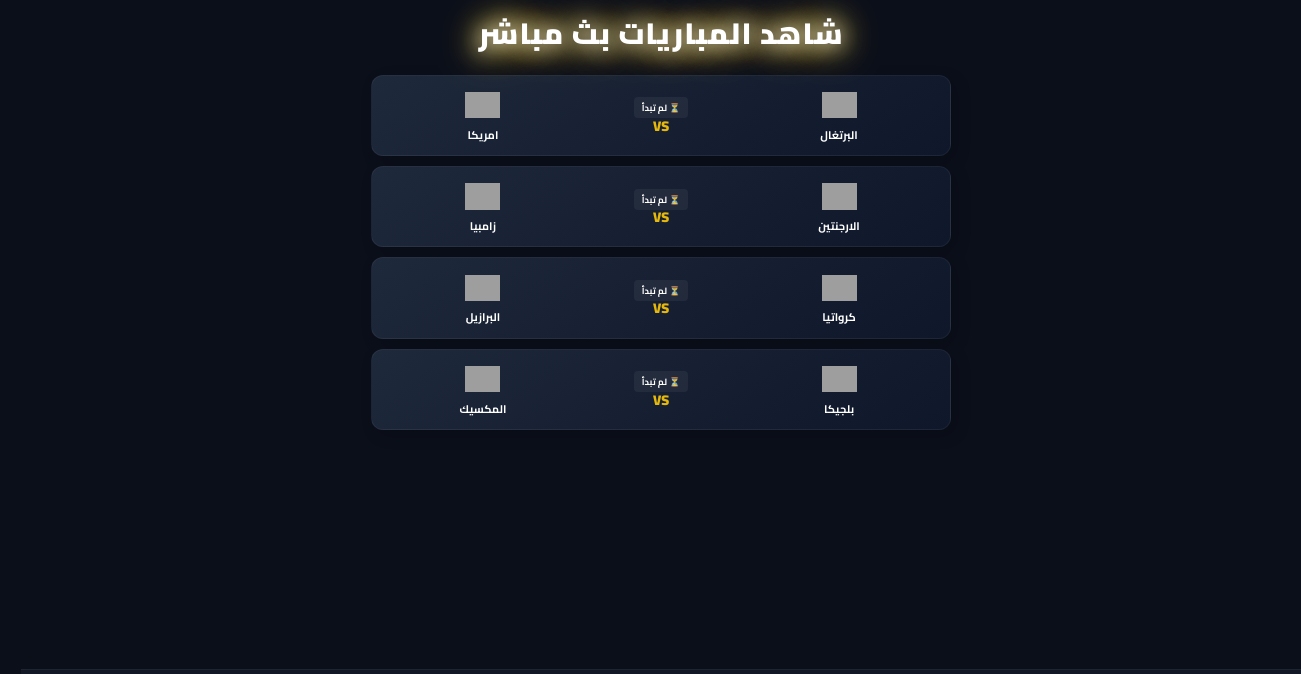
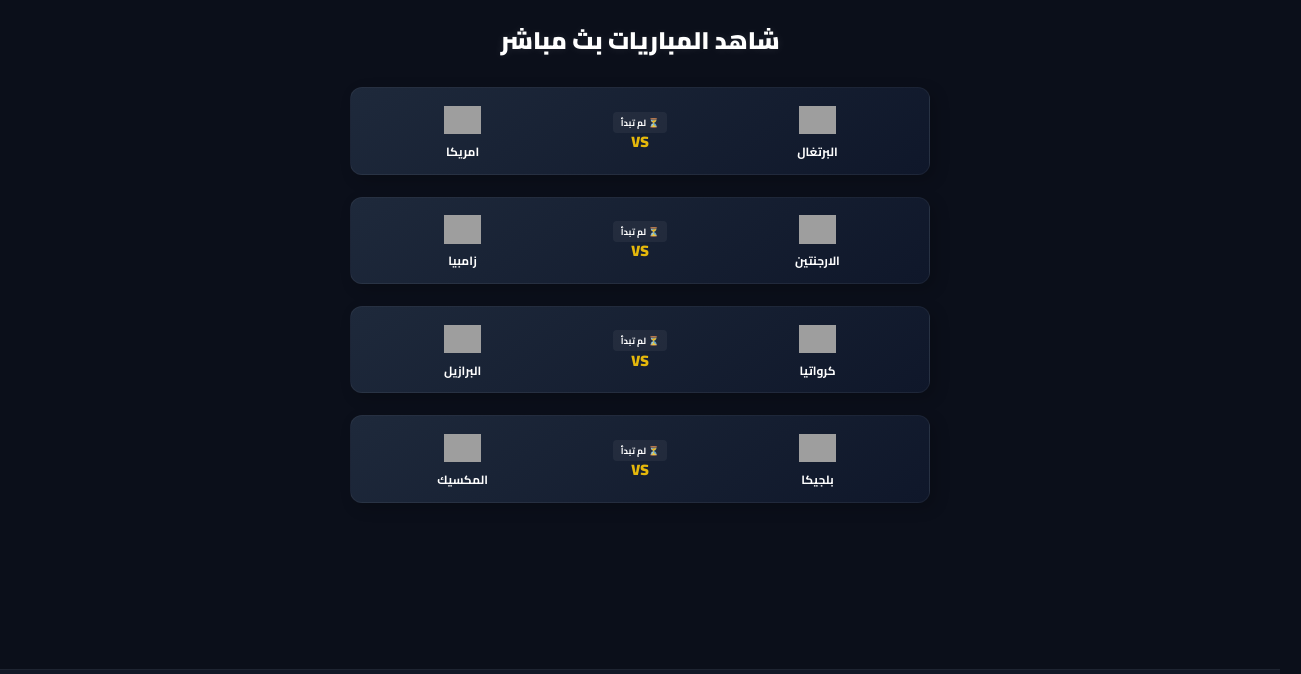
Before and after one commit to romeo311020/ROMEO-MATCH, a plain HTML site: page index.html in a window 1280 px wide. Shown: the part 76-750 px from the top of the page, 1301 px wide, since content can reach past the window. Drawn offline with nearby package versions, Linux system fonts and the light colour scheme; grey boxes are pictures that could not be loaded.

Commit message:
Add files via upload

```diff
--- a/index.html
+++ b/index.html
@@ -602,106 +602,110 @@
 
     <script src="https://cdn.jsdelivr.net/npm/hls.js@latest"></script>
 
-    <style id="new-shining-title-styles">
-        /* تصميم الجملة اللامعة والمنيرة */
-        .shining-title {
-            text-align: center;
-            font-size: 28px;
-            font-weight: 900;
-            margin: 30px 10px 20px;
-            color: #fff;
-            text-transform: uppercase;
-            letter-spacing: 1px;
-            /* تأثير الإضاءة واللمعان */
-            text-shadow: 0 0 10px rgba(255, 255, 255, 0.8),
-                         0 0 20px var(--accent-red),
-                         0 0 30px var(--accent-red);
-            animation: text-glow 2s ease-in-out infinite alternate;
+    <!-- ━━━━━━━━━━━━━━━━━━━━━━━━━━━━━━━━━━━━━━━━━━━━━━━━ -->
+    <!-- 🚀 إضافة التعديلات الجديدة (Add Only) 🚀 -->
+    <!-- ━━━━━━━━━━━━━━━━━━━━━━━━━━━━━━━━━━━━━━━━━━━━━━━━ -->
+
+    <style id="new-simple-styles">
+        /* 1. حذف أزرار التواريخ نهائياً عبر التصميم */
+        .date-nav, #liveNowSection { display: none !important; }
+
+        /* 2. تكبير التصميم بنسبة 8% تقريباً (Scale) */
+        :root {
+            --global-scale: 1.08;
         }
 
-        @keyframes text-glow {
-            from {
-                text-shadow: 0 0 10px rgba(255, 255, 255, 0.8), 0 0 20px var(--accent-red), 0 0 30px var(--accent-red);
-                transform: scale(1);
-            }
-            to {
-                text-shadow: 0 0 20px rgba(255, 255, 255, 1), 0 0 30px var(--accent-gold), 0 0 40px var(--accent-gold);
-                transform: scale(1.05);
-            }
+        body {
+            font-size: calc(14px * var(--global-scale));
         }
 
-        /* إخفاء العناصر القديمة التي لم تعد مطلوبة */
-        .date-nav, #liveNowSection { display: none !important; }
+        /* 2. تنسيق العنوان الرئيسي الجديد */
+        .custom-main-title {
+            text-align: center;
+            font-size: 24px;
+            font-weight: 900;
+            color: #fff;
+            margin: 30px 0 20px 0;
+            display: block;
+            text-shadow: 0 0 10px rgba(255,255,255,0.1);
+        }
+
+        /* تكبير الكروت والمسافات بما يناسب الـ Scale الجديد */
+        .match-card {
+            padding: calc(12px * var(--global-scale)) !important;
+            margin-bottom: 10px !important;
+        }
+
+        .matches-list {
+            gap: 12px !important;
+            padding-top: 10px;
+        }
+
+        .team-col img {
+            width: calc(35px * var(--global-scale)) !important;
+            height: calc(35px * var(--global-scale)) !important;
+        }
+
+        .team-name-small { font-size: calc(11px * var(--global-scale)) !important; }
+        .vs-small { font-size: calc(14px * var(--global-scale)) !important; }
+
+        /* تحسين إضافي للهيدر (تكبير الاسم) */
+        .logo-main {
+            font-size: calc(20px * var(--global-scale) * 1.2) !important;
+            transition: transform 0.3s ease;
+        }
+        .logo-main:hover { transform: scale(1.05); }
     </style>
 
-    <script id="new-combined-logic">
-        // وظيفة دمج كافة المباريات وعرض العنوان الجديد
-        function renderCombinedMatchesWithTitle() {
+    <script id="new-logic-add-only">
+        // وظيفة دمج كافة المباريات في قائمة واحدة
+        function renderAllMatchesSimple() {
             const container = document.getElementById('matchesContainer');
             if(!container) return;
 
-            // التأكد من تحميل البيانات
+            // ننتظر حتى تكتمل البيانات في db أولاً
             if (!db.today.length && !db.yesterday.length && !db.tomorrow.length) {
-                setTimeout(renderCombinedMatchesWithTitle, 500);
+                setTimeout(renderAllMatchesSimple, 500);
                 return;
             }
 
-            // 1. إضافة الجملة اللامعة قبل الحاوية إذا لم تكن موجودة
-            if(!document.getElementById('mainShiningTitle')) {
-                const titleDiv = document.createElement('div');
-                titleDiv.id = 'mainShiningTitle';
-                titleDiv.className = 'shining-title';
-                titleDiv.innerText = 'شاهد المباريات بث مباشر';
-                container.parentNode.insertBefore(titleDiv, container);
+            container.innerHTML = '';
+
+            // إضافة العنوان الرئيسي الجديد أعلى القائمة
+            if(!document.getElementById('addedTitle')) {
+                const title = document.createElement('h2');
+                title.id = 'addedTitle';
+                title.className = 'custom-main-title';
+                title.innerText = 'شاهد المباريات بث مباشر';
+                container.parentNode.insertBefore(title, container);
             }
 
-            // 2. تنظيف الحاوية ودمج كافة المباريات
-            container.innerHTML = '';
+            // دمج كل المصفوفات (yesterday, today, tomorrow) في قائمة واحدة
             const allMatches = [...db.yesterday, ...db.today, ...db.tomorrow];
 
             if (allMatches.length === 0) {
-                container.innerHTML = '<div style="text-align:center; padding:20px; color:gray;">لا توجد مباريات حالياً</div>';
+                container.innerHTML = '<div style="text-align:center; padding:20px; color:gray;">لا توجد مباريات متاحة حالياً</div>';
                 return;
             }
 
+            // عرض المباريات المدمجة بالكامل
             allMatches.forEach(m => {
                 const card = createMatchCard(m);
                 container.appendChild(card);
             });
-
-            // 3. تحديث نصوص الحالة (وقت، مباشر، انتهت) بدلاً من VS
-            const cards = container.querySelectorAll('.match-card');
-            cards.forEach(card => {
-                const midSection = card.querySelector('.match-mid');
-                const vsText = midSection.querySelector('.vs-small');
-                const statusTag = midSection.querySelector('.status-tag');
-                const countdown = midSection.querySelector('.countdown');
-
-                if (statusTag.innerText.includes('لم تبدأ')) {
-                    if (countdown) {
-                        vsText.innerText = countdown.getAttribute('data-time');
-                        vsText.style.fontSize = '12px';
-                    }
-                } else if (statusTag.innerText.includes('مباشر')) {
-                    vsText.innerText = 'مباشر';
-                    vsText.style.color = '#ff3e3e';
-                } else if (statusTag.innerText.includes('انتهت')) {
-                    vsText.innerText = 'انتهت';
-                    vsText.style.color = 'gray';
-                }
-            });
         }
 
-        // ربط الوظيفة الجديدة بدورة حياة التطبيق (Add-Only)
-        const originalHook = loadData;
+        // ربط الوظيفة الجديدة بنهاية عملية تحميل البيانات الأصلية دون تغييرها
+        const originalLoadData = loadData;
         loadData = async function() {
-            await originalHook();
-            renderCombinedMatchesWithTitle();
+            await originalLoadData();
+            renderAllMatchesSimple();
         };
 
-        // تشغيل دوري للتحديث المستمر
-        setInterval(renderCombinedMatchesWithTitle, 3000);
+        // التأكد من التشغيل عند تحميل الصفحة
+        window.addEventListener('DOMContentLoaded', () => {
+            setTimeout(renderAllMatchesSimple, 1000);
+        });
     </script>
-
 </body>
 </html>
```
